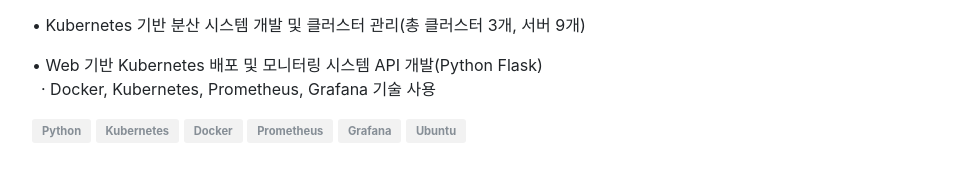
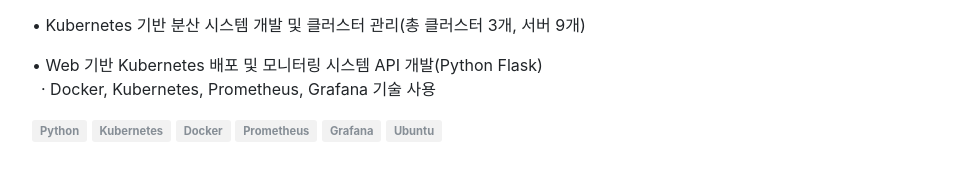
Before and after one commit to sehooh5/sehooh5.github.io, a website with bundled scripts: page index.html in a window 1280 px wide. Shown: the part 1044-1230 px from the top of the page, without its empty margins (288-1263 px from the left). Built offline with nearby package versions, Linux system fonts and the light colour scheme; a web font is replaced by a local one.

Commit message:
update experience

```diff
--- a/index.html
+++ b/index.html
@@ -112,12 +112,12 @@
             </p>
             <p></p>
             <p></p>
-            <span class="rounded-button" style="font-size: 0.7rem; padding: 5px 10px;"><span>Python</span></span>
-            <span class="rounded-button" style="font-size: 0.7rem; padding: 5px 10px;"><span>Kubernetes</span></span>
-            <span class="rounded-button" style="font-size: 0.7rem; padding: 5px 10px;"><span>Docker</span></span>
-            <span class="rounded-button" style="font-size: 0.7rem; padding: 5px 10px;"><span>Prometheus</span></span>
-            <span class="rounded-button" style="font-size: 0.7rem; padding: 5px 10px;"><span>Grafana</span></span>
-            <span class="rounded-button" style="font-size: 0.7rem; padding: 5px 10px;"><span>Ubuntu</span></span>
+            <span class="rounded-button" style="font-size: 0.7rem; padding: 4px 8px;"><span>Python</span></span>
+            <span class="rounded-button" style="font-size: 0.7rem; padding: 4px 8px;"><span>Kubernetes</span></span>
+            <span class="rounded-button" style="font-size: 0.7rem; padding: 4px 8px;"><span>Docker</span></span>
+            <span class="rounded-button" style="font-size: 0.7rem; padding: 4px 8px;"><span>Prometheus</span></span>
+            <span class="rounded-button" style="font-size: 0.7rem; padding: 4px 8px;"><span>Grafana</span></span>
+            <span class="rounded-button" style="font-size: 0.7rem; padding: 4px 8px;"><span>Ubuntu</span></span>
           </div>
           <div class="resume-date text-md-right">
             <span class="text-primary">2020.08. - 12.</span>
```
